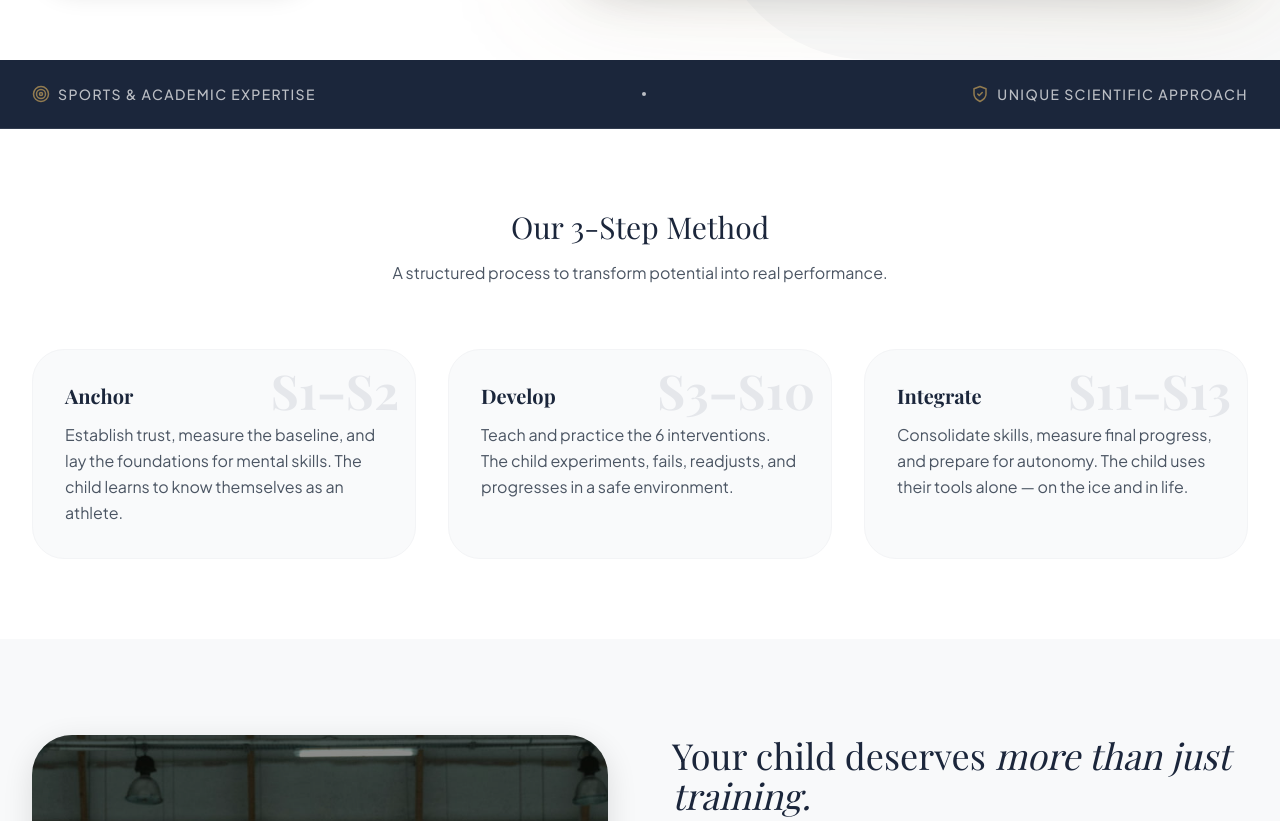
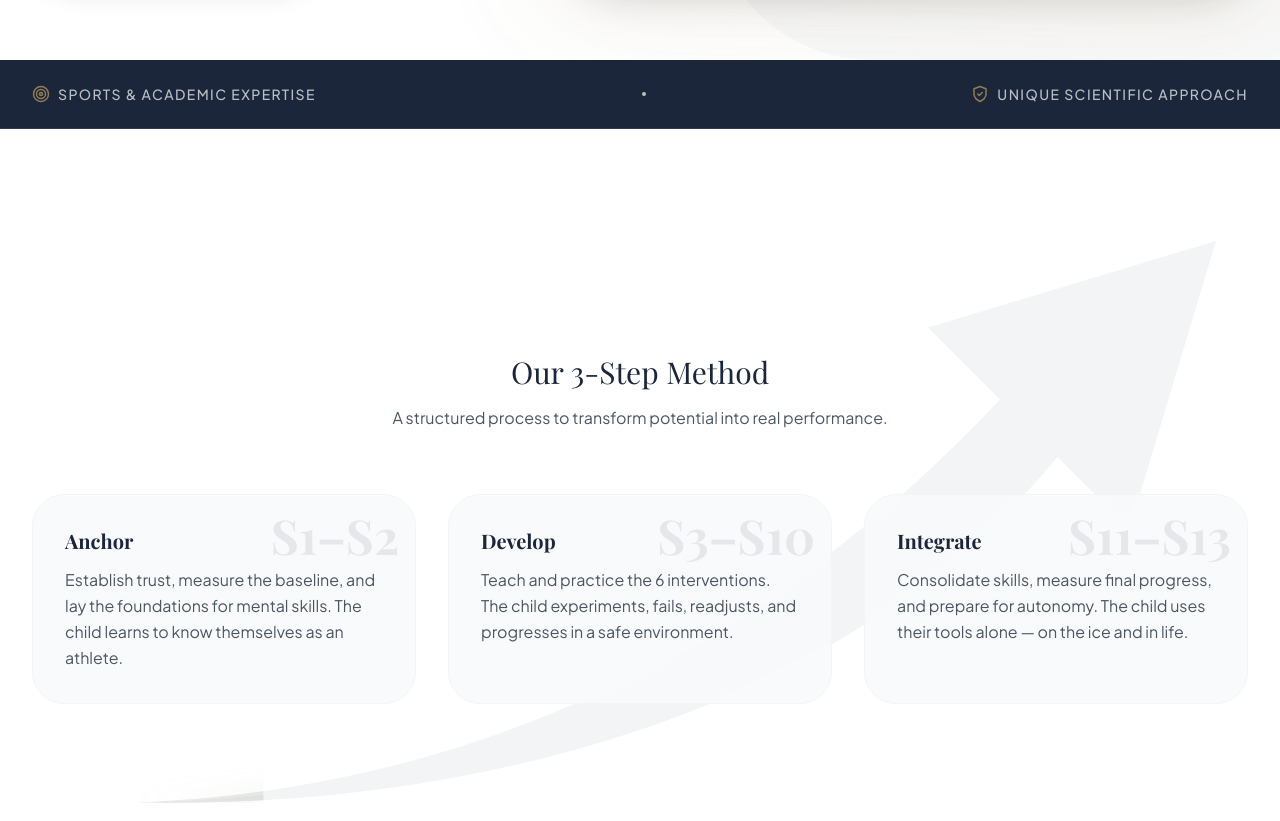
Before and after one commit to lyliancelma643-ai/ThriveSportPsychologiePositive, a React (Vite) app: page / in a window 1280 px wide. Shown: the part 820-1641 px from the top of the page. Built offline with nearby package versions, Linux system fonts and the light colour scheme; a web font is replaced by a local one.

Commit message:
feat(home): add sticky scroll animated 3D faceted arrow to process steps

```diff
--- a/src/components/home/ProcessSteps.jsx
+++ b/src/components/home/ProcessSteps.jsx
@@ -1,7 +1,11 @@
+import { useEffect, useRef, useState } from 'react';
 import { useTranslation } from 'react-i18next';
 
 export const ProcessSteps = () => {
     const { t } = useTranslation();
+    const sectionRef = useRef(null);
+    const [scrollProgress, setScrollProgress] = useState(0);
+
     const steps = [
         {
             number: t('home.process.step1_n', { defaultValue: '01' }),
@@ -20,9 +24,82 @@ export const ProcessSteps = () => {
         }
     ];
 
+    useEffect(() => {
+        const handleScroll = () => {
+            if (!sectionRef.current) return;
+            const rect = sectionRef.current.getBoundingClientRect();
+            const windowHeight = window.innerHeight;
+            const isDesktop = window.innerWidth >= 768;
+
+            if (isDesktop) {
+                // The section has height 250vh.
+                // It becomes sticky when rect.top reaches 0.
+                // We have 150vh of scroll distance to fill the arrow (250vh - 100vh).
+                const scrollableDistance = rect.height - windowHeight;
+                let progress = -rect.top / scrollableDistance;
+                setScrollProgress(Math.max(0, Math.min(1, progress)));
+            } else {
+                // Normal scroll behavior (mobile)
+                const start = windowHeight * 0.75;
+                const end = -rect.height + windowHeight * 0.25;
+                let progress = (start - rect.top) / (start - end);
+                setScrollProgress(Math.max(0, Math.min(1, progress)));
+            }
+        };
+
+        window.addEventListener('scroll', handleScroll, { passive: true });
+        handleScroll();
+        return () => window.removeEventListener('scroll', handleScroll);
+    }, []);
+
     return (
-        <section className="py-20 bg-white">
-            <div className="max-w-7xl mx-auto px-4 sm:px-6 lg:px-8">
+        <section ref={sectionRef} className="bg-white relative md:h-[250vh]">
+            <div className="md:sticky md:top-0 md:h-screen w-full flex flex-col justify-center py-20 md:py-0 overflow-hidden relative">
+                {/* Background Animated Arrow (Exponential curve) */}
+                <div className="absolute inset-0 z-0 flex justify-center items-end md:items-center pointer-events-none overflow-hidden px-4 md:px-0">
+                    <svg viewBox="0 0 800 400" fill="none" xmlns="http://www.w3.org/2000/svg" className="w-full max-w-6xl md:h-auto h-full" preserveAspectRatio="xMinYMax meet">
+                        <defs>
+                            <linearGradient id="arrowGradient" x1="0" y1="400" x2="800" y2="0" gradientUnits="userSpaceOnUse">
+                                <stop offset="0%" stopColor="#8F9779" stopOpacity="0.05" />
+                                <stop offset="40%" stopColor="#8F9779" stopOpacity="0.4" />
+                                <stop offset="100%" stopColor="#8F9779" stopOpacity="0.9" />
+                            </linearGradient>
+                            <filter id="glow" x="-20%" y="-20%" width="140%" height="140%">
+                                <feGaussianBlur stdDeviation="8" result="blur" />
+                                <feComposite in="SourceGraphic" in2="blur" operator="over" />
+                            </filter>
+                        </defs>
+
+                        {/* Gray track (Silhouette) */}
+                        <path d="M 50 390 C 300 380, 500 270, 650 110 L 600 60 L 800 0 L 740 200 L 690 150 C 550 320, 300 395, 50 390 Z" fill="#F3F4F6" />
+
+                        {/* Green filling arrow (Faceted Group) */}
+                        <g filter="url(#glow)"
+                           style={{
+                               clipPath: `inset(0 ${100 - scrollProgress * 100}% 0 0)`,
+                               transition: 'clip-path 0.1s ease-out'
+                           }}>
+
+                            {/* Plane 2: Main Shaft (Base Gradient) */}
+                            <path d="M 50 390 C 320 385, 520 280, 670 130 L 690 150 C 550 320, 300 395, 50 390 Z" fill="url(#arrowGradient)" />
+
+                            {/* Plane 1: Top Shaft (Lighter Face) */}
+                            <path d="M 50 390 C 300 380, 500 270, 650 110 L 670 130 C 520 280, 320 385, 50 390 Z" fill="url(#arrowGradient)" />
+                            <path d="M 50 390 C 300 380, 500 270, 650 110 L 670 130 C 520 280, 320 385, 50 390 Z" fill="white" fillOpacity="0.2" />
+
+                            {/* Plane 4: Right Arrowhead (Darker Face) */}
+                            <path d="M 670 130 L 800 0 L 740 200 L 690 150 Z" fill="url(#arrowGradient)" />
+                            <path d="M 670 130 L 800 0 L 740 200 L 690 150 Z" fill="black" fillOpacity="0.1" />
+
+                            {/* Plane 3: Left Arrowhead (Lighter Face) */}
+                            <path d="M 670 130 L 650 110 L 600 60 L 800 0 Z" fill="url(#arrowGradient)" />
+                            <path d="M 670 130 L 650 110 L 600 60 L 800 0 Z" fill="white" fillOpacity="0.15" />
+
+                        </g>
+                    </svg>
+                </div>
+
+                <div className="max-w-7xl mx-auto px-4 sm:px-6 lg:px-8 relative z-10 w-full">
                     <div className="text-center mb-16">
                         <h2 className="text-3xl font-serif text-[#1B263B] mb-4">{t('home.process.title')}</h2>
                         <p className="text-gray-600 max-w-2xl mx-auto">
@@ -32,7 +109,7 @@ export const ProcessSteps = () => {
 
                     <div className="grid grid-cols-1 md:grid-cols-3 gap-8">
                         {steps.map((step, index) => (
-                        <div key={index} className="relative p-8 rounded-[2rem] bg-gray-50 border border-gray-100 hover:shadow-lg transition-all duration-300">
+                            <div key={index} className="relative p-8 rounded-[2rem] bg-gray-50/90 backdrop-blur-sm border border-gray-100 hover:shadow-lg transition-all duration-300">
                                 <div className="text-5xl font-serif text-[#E5E7EB] absolute top-4 right-4 font-bold">
                                     {step.number}
                                 </div>
@@ -44,6 +121,7 @@ export const ProcessSteps = () => {
                         ))}
                     </div>
                 </div>
+            </div>
         </section>
     );
 };
```
Lines whose indentation alone changed are shown as unchanged.
